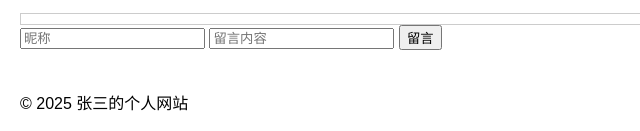
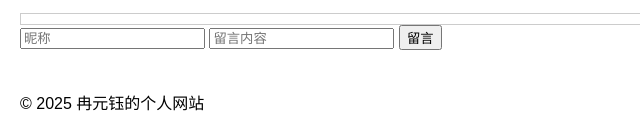
Before and after one commit to ranniubi/myweb, a plain HTML site: page index.html in a window 1280 px wide. Shown: the part 1178-1309 px from the top of the page, 0-640 px from the left. Drawn offline with Linux system fonts and the light colour scheme; a script that the page names is missing.

Commit message:
Update index.html

```diff
--- a/index.html
+++ b/index.html
@@ -91,7 +91,7 @@
         </aside>
     </main>
     <footer>
-        &copy; 2025 张三的个人网站
+        &copy; 2025 冉元钰的个人网站
     </footer>
     <script>
         // 示例数据
```
